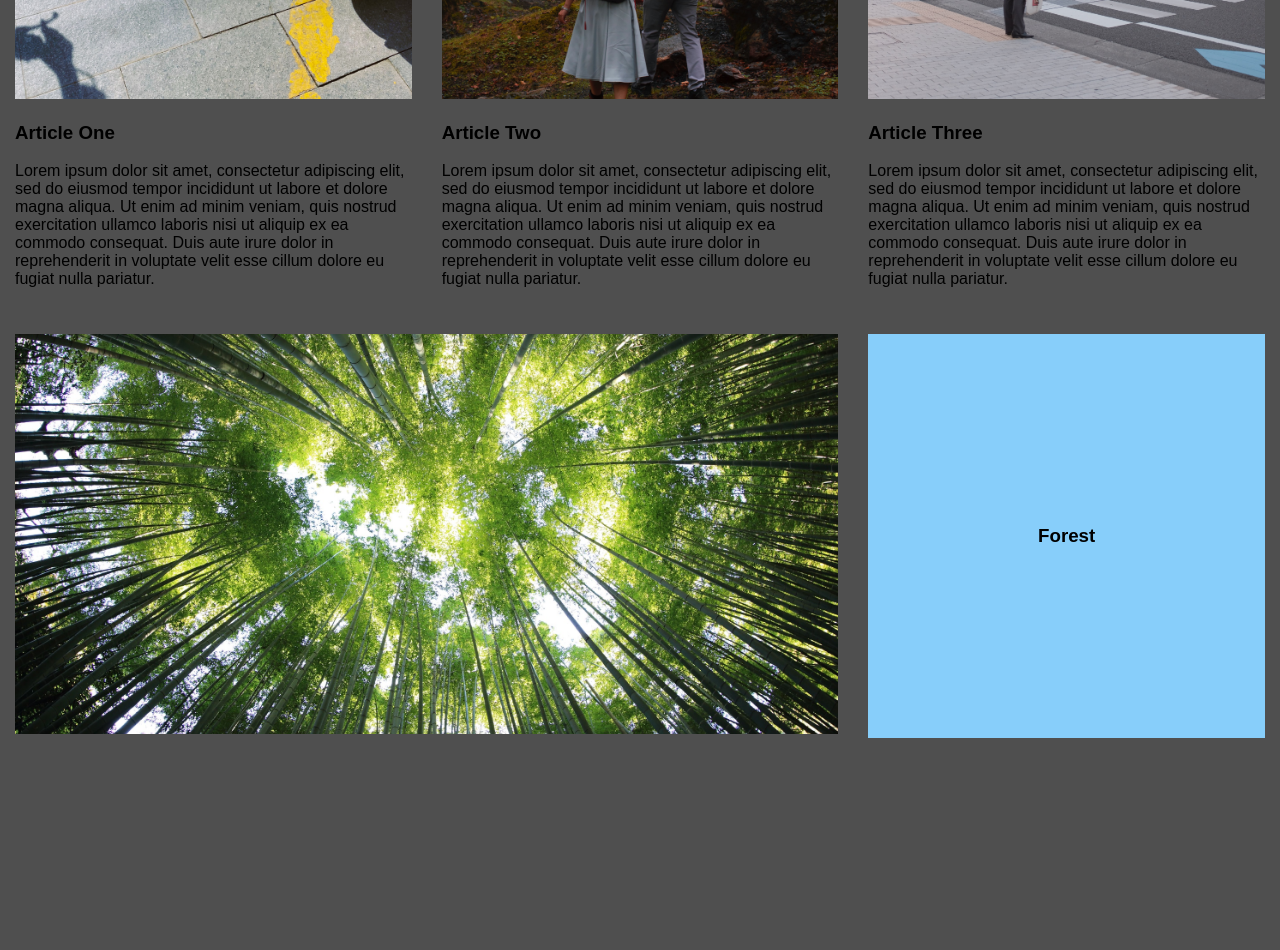
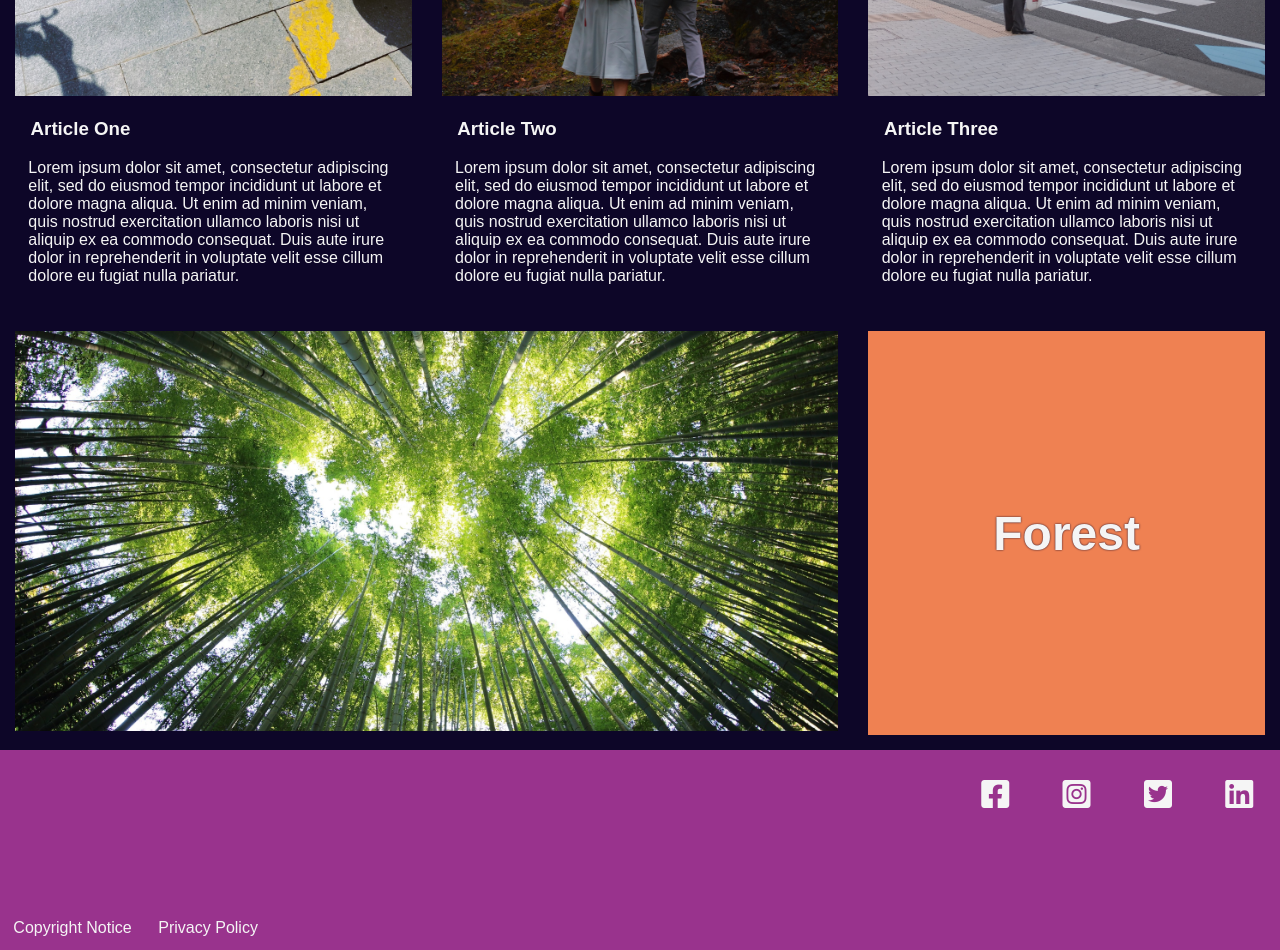
Before and after one commit to mujohannes/website-wed-S2-20, a plain HTML site: page index.html in a window 1280 px wide. Shown: the part 900-1850 px from the top of the page. Before the commit the page ends 1653 px from the top, so only its background shows below. Drawn offline with Linux system fonts and the light colour scheme.

Commit message:
added custom properties and icons

```diff
--- a/index.html
+++ b/index.html
@@ -5,6 +5,7 @@
 <head>
   <title>First Page</title>
   <link href="user-solid.png" rel="icon">
+  <link rel="stylesheet" href="https://cdnjs.cloudflare.com/ajax/libs/font-awesome/5.14.0/css/all.min.css" integrity="sha512-1PKOgIY59xJ8Co8+NE6FZ+LOAZKjy+KY8iq0G4B3CyeY6wYHN3yt9PW0XpSriVlkMXe40PTKnXrLnZ9+fkDaog==" crossorigin="anonymous" />
   <link href="styles.css" rel="stylesheet">
   <meta name="keywords" content="cats,dogs,pets">
   <meta name="author" content="johannes">
@@ -55,7 +56,26 @@
       <h3>Forest</h3>
     </div>
   </main>
-  <footer></footer>
+  <footer class="main-footer">
+    <nav class="secondary">
+      <a href="copyright.html">Copyright Notice</a>
+      <a href="privacy.html">Privacy Policy</a>
+    </nav>
+    <nav class="social">
+      <a href="https://facebook.com">
+        <i class="fab fa-facebook-square"></i>
+      </a>
+      <a href="https://instagram.com">
+        <i class="fab fa-instagram-square"></i>
+      </a>
+      <a href="https://twitter.com">
+        <i class="fab fa-twitter-square"></i>
+      </a>
+      <a href="https://linkedin.com">
+        <i class="fab fa-linkedin"></i>
+      </a>
+    </nav>
+  </footer>
 </body>
 
 </html>
--- a/styles.css
+++ b/styles.css
@@ -1,5 +1,16 @@
+:root {
+  --carolina-blue: hsla(207, 70%, 59%, 1);
+  --violet-crayola: hsla(307, 50%, 40%, 1);
+  --cultured: hsla(0, 0%, 96%, 1);
+  --mandarin: hsla(18, 83%, 63%, 1);
+  --dark-purple: hsla(252, 74%, 9%, 1);
+  --primary: hsla(307, 50%, 40%, 1);
+  --primary-mid: hsla(307, 50%, 60%, 1);
+  --padding: 1.5ch;
+}
+
 body {
-  background-color: #4f4f4f;
+  background-color: var(--dark-purple);
   font-family: Arial, Helvetica, sans-serif;
   margin: 0;
 }
@@ -8,13 +19,13 @@ body {
   /* css grid */
   display: grid;
   grid-template-columns: 200px auto auto;
-  background-color: #027977;
+  background-color: var(--violet-crayola);
 }
 
 .logo {
   max-width: 120px;
   min-width: 70px;
-  padding: 15px;
+  padding: var(--padding);
 }
 
 .main-nav {
@@ -28,15 +39,14 @@ body {
 }
 
 .main-nav a {
-  color: #efefef;
+  color: var(--cultured);
   text-decoration: none;
   padding: 15px;
   display: block;
-  background-color: #006362;
 }
 
 .main-nav a:hover {
-  background-color: #004645;
+  background-color: var(--dark-purple);
 }
 
 .container {
@@ -54,6 +64,11 @@ img {
 
 .column {
   min-height: 200px;
+}
+
+.column h3, .column p {
+  color: var(--cultured);
+  padding: 0 var(--padding);
 }
 
 .column img {
@@ -81,8 +96,48 @@ img {
 }
 
 .highlight {
-  background-color: lightskyblue;
+  background-color:var(--mandarin);
+  /* display: flex;
+  justify-content: center;
+  align-items: center; */
+  display: grid;
+  place-items: center;
+}
+
+.highlight h3 {
+  font-size: 3em;
+  text-shadow: 0 0 2px var(--dark-purple);
+}
+
+.main-footer {
+  display: grid;
+  grid-template-columns: repeat(2,1fr);
+  background-color: var(--violet-crayola);
+  min-height: 200px;
+}
+
+.secondary {
+  align-self: end;
   display: flex;
-  justify-content: center;
-  align-items: center;
 }
+.secondary a {
+  color: var(--cultured);
+  padding: var(--padding);
+  text-decoration: none;
+}
+
+.social {
+  justify-self: end;
+  display: flex;
+}
+
+.social a {
+  color: var(--cultured);
+  padding: var(--padding);
+  text-decoration: none;
+  font-size: 2rem;
+}
+
+.social a:hover {
+  color: var(--carolina-blue);
+}
```
Also changed, not shown: 1 other file.
